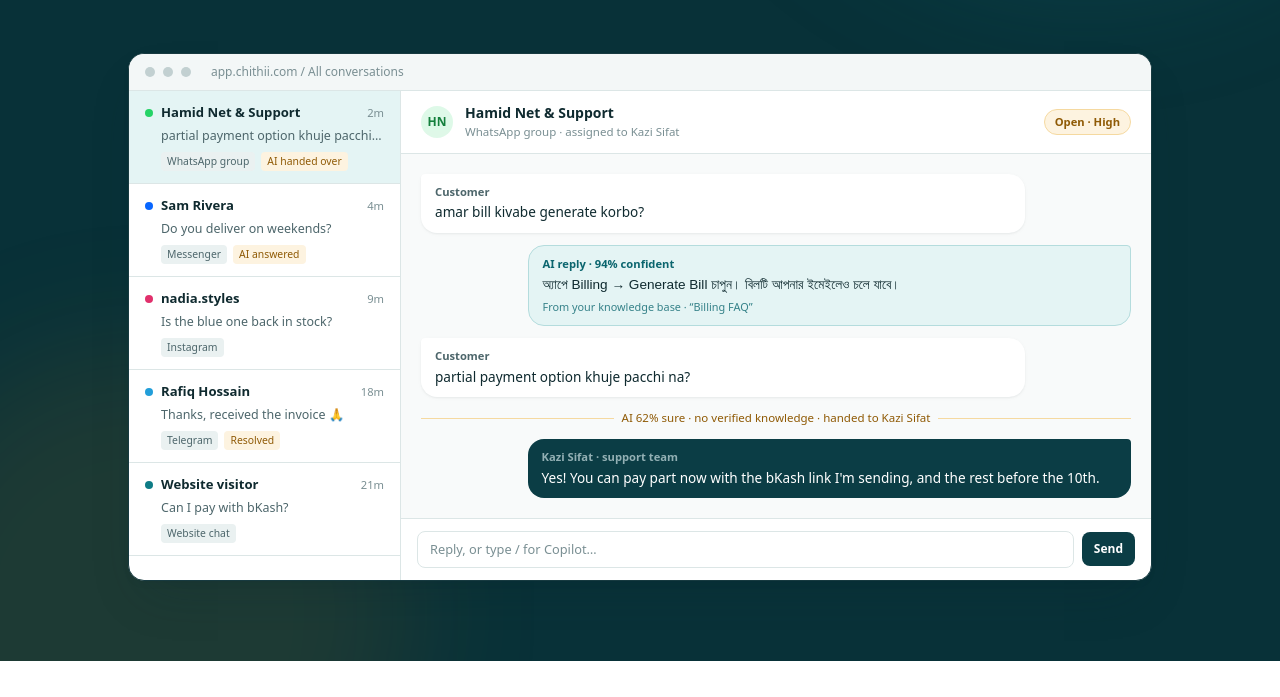
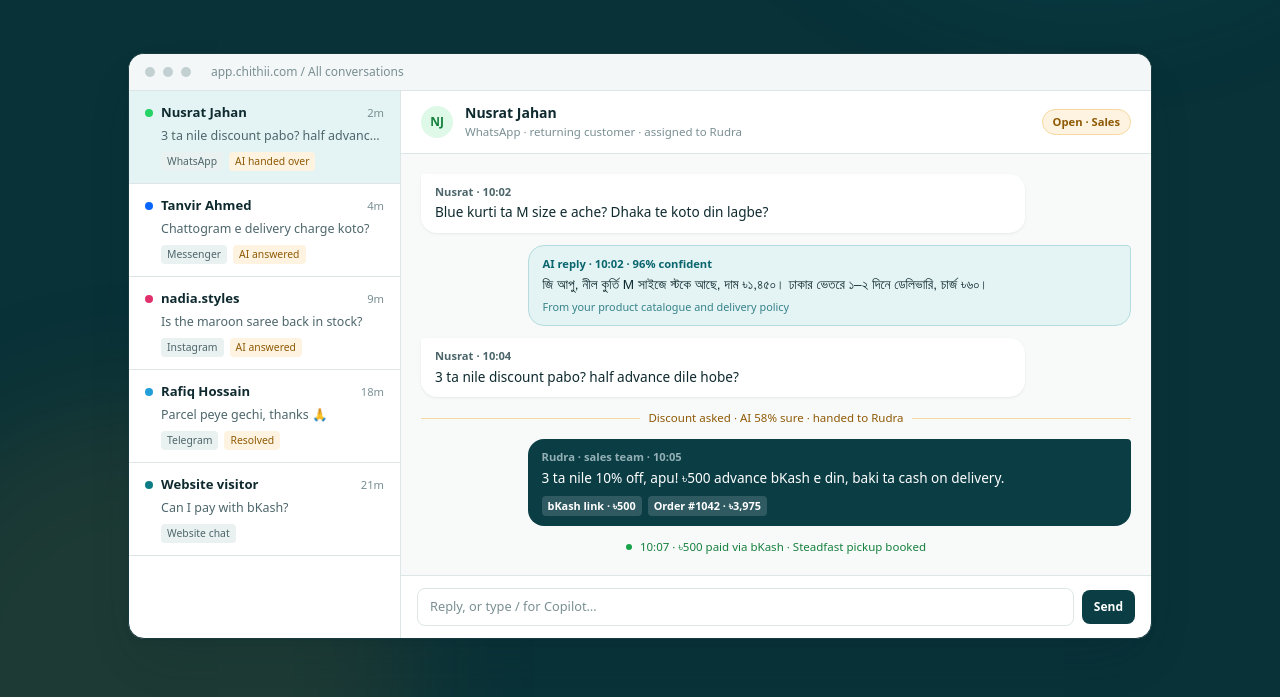
Before and after one commit to MDMahmudulHasanRudra/chithii, an Astro site: page / in a window 1280 px wide. Shown: the part 632-1329 px from the top of the page. Built offline with nearby package versions, Linux system fonts and the light colour scheme; Astro itself is replaced by a stand-in of ours.

Commit message:
Rework homepage demo chat as a shop sale handled by AI and Rudra
Replace the old customer and agent names with a fictional shop customer
and the founder as the teammate; show AI reply, handover, bKash payment
and courier booking in one conversation.

Co-Authored-By: Claude Opus 5.5 <noreply@anthropic.com>

```diff
--- a/src/components/InboxMock.astro
+++ b/src/components/InboxMock.astro
@@ -1,15 +1,15 @@
 ---
 // An illustration of the Chithii inbox, drawn in HTML so it stays sharp and needs no images.
 const threads = [
-  { name: 'Hamid Net & Support', ch: 'WhatsApp group', color: 'bg-wa', last: 'partial payment option khuje pacchi na?', time: '2m', active: true, badge: 'AI handed over' },
-  { name: 'Sam Rivera', ch: 'Messenger', color: 'bg-fb', last: 'Do you deliver on weekends?', time: '4m', badge: 'AI answered' },
-  { name: 'nadia.styles', ch: 'Instagram', color: 'bg-ig', last: 'Is the blue one back in stock?', time: '9m' },
-  { name: 'Rafiq Hossain', ch: 'Telegram', color: 'bg-tg', last: 'Thanks, received the invoice 🙏', time: '18m', badge: 'Resolved' },
+  { name: 'Nusrat Jahan', ch: 'WhatsApp', color: 'bg-wa', last: '3 ta nile discount pabo? half advance dile hobe?', time: '2m', active: true, badge: 'AI handed over' },
+  { name: 'Tanvir Ahmed', ch: 'Messenger', color: 'bg-fb', last: 'Chattogram e delivery charge koto?', time: '4m', badge: 'AI answered' },
+  { name: 'nadia.styles', ch: 'Instagram', color: 'bg-ig', last: 'Is the maroon saree back in stock?', time: '9m', badge: 'AI answered' },
+  { name: 'Rafiq Hossain', ch: 'Telegram', color: 'bg-tg', last: 'Parcel peye gechi, thanks 🙏', time: '18m', badge: 'Resolved' },
   { name: 'Website visitor', ch: 'Website chat', color: 'bg-accent', last: 'Can I pay with bKash?', time: '21m' },
 ];
 ---
 
-<div class="overflow-hidden rounded-2xl border border-tide-line bg-white text-left text-ink shadow-[var(--shadow-float)]" role="img" aria-label="Illustration of the Chithii inbox: conversations from WhatsApp, Messenger, Instagram, Telegram and website chat in one list, with an AI handover in the open conversation.">
+<div class="overflow-hidden rounded-2xl border border-tide-line bg-white text-left text-ink shadow-[var(--shadow-float)]" role="img" aria-label="Illustration of the Chithii inbox: conversations from WhatsApp, Messenger, Instagram, Telegram and website chat in one list, with an AI reply, a handover to a teammate, a bKash payment and a courier booking in the open conversation.">
   <!-- window bar -->
   <div class="flex items-center gap-2 border-b border-line bg-mist px-4 py-2.5">
     <span class="size-2.5 rounded-full bg-line-strong"></span><span class="size-2.5 rounded-full bg-line-strong"></span><span class="size-2.5 rounded-full bg-line-strong"></span>
@@ -38,35 +38,43 @@ const threads = [
     <!-- thread -->
     <div class="flex flex-col">
       <div class="flex items-center gap-3 border-b border-line px-5 py-3">
-        <span class="flex size-8 items-center justify-center rounded-full bg-wa/15 text-xs font-bold text-ok-ink">HN</span>
+        <span class="flex size-8 items-center justify-center rounded-full bg-wa/15 text-xs font-bold text-ok-ink">NJ</span>
         <div class="min-w-0">
-          <p class="truncate text-sm font-semibold">Hamid Net & Support</p>
-          <p class="text-[0.72rem] text-subtle">WhatsApp group · assigned to Kazi Sifat</p>
+          <p class="truncate text-sm font-semibold">Nusrat Jahan</p>
+          <p class="text-[0.72rem] text-subtle">WhatsApp · returning customer · assigned to Rudra</p>
         </div>
-        <span class="ml-auto rounded-full border border-marigold-line bg-marigold-soft px-2.5 py-1 text-[0.7rem] font-semibold text-marigold-ink">Open · High</span>
+        <span class="ml-auto rounded-full border border-marigold-line bg-marigold-soft px-2.5 py-1 text-[0.7rem] font-semibold text-marigold-ink">Open · Sales</span>
       </div>
       <div class="flex-1 space-y-3 bg-mist/60 px-5 py-5 text-[0.85rem]">
         <div class="max-w-[85%] rounded-2xl rounded-tl-sm bg-white px-3.5 py-2.5 shadow-[var(--shadow-card)]">
-          <p class="text-[0.7rem] font-semibold text-muted">Customer</p>
-          <p class="mt-0.5">amar bill kivabe generate korbo?</p>
+          <p class="text-[0.7rem] font-semibold text-muted">Nusrat · 10:02</p>
+          <p class="mt-0.5">Blue kurti ta M size e ache? Dhaka te koto din lagbe?</p>
         </div>
         <div class="ml-auto max-w-[85%] rounded-2xl rounded-tr-sm border border-accent-line bg-accent-soft px-3.5 py-2.5">
-          <p class="flex items-center gap-1.5 text-[0.7rem] font-semibold text-accent-ink">AI reply · 94% confident</p>
-          <p class="mt-0.5 font-bangla">অ্যাপে Billing → Generate Bill চাপুন। বিলটি আপনার ইমেইলেও চলে যাবে।</p>
-          <p class="mt-1 text-[0.68rem] text-accent-ink/80">From your knowledge base · “Billing FAQ”</p>
+          <p class="text-[0.7rem] font-semibold text-accent-ink">AI reply · 10:02 · 96% confident</p>
+          <p class="mt-0.5 font-bangla">জি আপু, নীল কুর্তি M সাইজে স্টকে আছে, দাম ৳১,৪৫০। ঢাকার ভেতরে ১–২ দিনে ডেলিভারি, চার্জ ৳৬০।</p>
+          <p class="mt-1 text-[0.68rem] text-accent-ink/80">From your product catalogue and delivery policy</p>
         </div>
         <div class="max-w-[85%] rounded-2xl rounded-tl-sm bg-white px-3.5 py-2.5 shadow-[var(--shadow-card)]">
-          <p class="text-[0.7rem] font-semibold text-muted">Customer</p>
-          <p class="mt-0.5">partial payment option khuje pacchi na?</p>
+          <p class="text-[0.7rem] font-semibold text-muted">Nusrat · 10:04</p>
+          <p class="mt-0.5">3 ta nile discount pabo? half advance dile hobe?</p>
         </div>
         <div class="flex items-center gap-2 text-[0.72rem] font-medium text-marigold-ink">
           <span class="h-px flex-1 bg-marigold-line"></span>
-          AI 62% sure · no verified knowledge · handed to Kazi Sifat
+          Discount asked · AI 58% sure · handed to Rudra
           <span class="h-px flex-1 bg-marigold-line"></span>
         </div>
         <div class="ml-auto max-w-[85%] rounded-2xl rounded-tr-sm bg-tide px-3.5 py-2.5 text-white">
-          <p class="text-[0.7rem] font-semibold text-tide-muted">Kazi Sifat · support team</p>
-          <p class="mt-0.5">Yes! You can pay part now with the bKash link I'm sending, and the rest before the 10th.</p>
+          <p class="text-[0.7rem] font-semibold text-tide-muted">Rudra · sales team · 10:05</p>
+          <p class="mt-0.5">3 ta nile 10% off, apu! ৳500 advance bKash e din, baki ta cash on delivery.</p>
+          <div class="mt-2 flex flex-wrap gap-1.5 text-[0.68rem] font-semibold">
+            <span class="rounded bg-white/15 px-1.5 py-0.5">bKash link · ৳500</span>
+            <span class="rounded bg-white/15 px-1.5 py-0.5">Order #1042 · ৳3,975</span>
+          </div>
+        </div>
+        <div class="flex items-center justify-center gap-2 text-[0.72rem] font-medium text-ok-ink">
+          <span class="size-1.5 rounded-full bg-ok"></span>
+          10:07 · ৳500 paid via bKash · Steadfast pickup booked
         </div>
       </div>
       <div class="flex items-center gap-2 border-t border-line px-4 py-3">
--- a/src/pages/index.astro
+++ b/src/pages/index.astro
@@ -191,11 +191,11 @@ const faqSchema = {
             <span class="ml-auto text-xs font-medium text-subtle">Notification Center</span>
           </div>
           <dl class="mt-4 grid grid-cols-[7.5rem_1fr] gap-y-2 text-[0.9rem]">
-            <dt class="text-muted">Group</dt><dd class="font-medium">Hamid Net & Support</dd>
-            <dt class="text-muted">Message</dt><dd class="font-medium">partial payment option khuje pacchi na?</dd>
-            <dt class="text-muted">AI confidence</dt><dd><span class="rounded bg-marigold-soft px-1.5 py-0.5 font-semibold text-marigold-ink">62%</span></dd>
-            <dt class="text-muted">Intent</dt><dd class="font-medium">Billing question</dd>
-            <dt class="text-muted">Reason</dt><dd class="font-medium">No verified knowledge covers this</dd>
+            <dt class="text-muted">Customer</dt><dd class="font-medium">Nusrat Jahan · WhatsApp</dd>
+            <dt class="text-muted">Message</dt><dd class="font-medium">3 ta nile discount pabo? half advance dile hobe?</dd>
+            <dt class="text-muted">AI confidence</dt><dd><span class="rounded bg-marigold-soft px-1.5 py-0.5 font-semibold text-marigold-ink">58%</span></dd>
+            <dt class="text-muted">Intent</dt><dd class="font-medium">Discount and payment terms</dd>
+            <dt class="text-muted">Reason</dt><dd class="font-medium">Discounts need a person to approve</dd>
           </dl>
         </div>
         <div class="card ml-0 p-5 sm:ml-10">
@@ -210,7 +210,7 @@ const faqSchema = {
             <Icon name="arrow" size={14} class="text-subtle" />
             <span class="rounded-full bg-alert-soft px-2.5 py-1 text-alert">Angry</span>
           </div>
-          <p class="mt-4 border-t border-line pt-3 text-[0.82rem] text-muted">AI replies paused, rules continue · Kazi Sifat alerted</p>
+          <p class="mt-4 border-t border-line pt-3 text-[0.82rem] text-muted">AI replies paused, rules continue · Rudra alerted</p>
         </div>
         <div class="card ml-0 flex items-center gap-4 p-5 sm:ml-20">
           <span class="flex size-10 items-center justify-center rounded-lg bg-alert-soft text-alert"><Icon name="toggle" /></span>
@@ -272,8 +272,8 @@ const faqSchema = {
         <div class="card p-6" role="img" aria-label="Support assignment timeline from new message to completed within SLA.">
           <p class="flex items-center gap-2 font-semibold"><Icon name="timer" size={18} class="text-accent" /> Support assignment</p>
           <ol class="mt-5 space-y-4 border-l-2 border-line pl-5 text-[0.9rem]">
-            <li class="relative"><span class="absolute top-1.5 -left-[1.6rem] size-2.5 rounded-full bg-accent"></span><p class="font-medium">Customer waiting</p><p class="text-muted">10:02 · Karnaphuli Broadband</p></li>
-            <li class="relative"><span class="absolute top-1.5 -left-[1.6rem] size-2.5 rounded-full bg-accent"></span><p class="font-medium">Assigned to Kazi Sifat</p><p class="text-muted">10:02 · due 10:17 (15 min SLA)</p></li>
+            <li class="relative"><span class="absolute top-1.5 -left-[1.6rem] size-2.5 rounded-full bg-accent"></span><p class="font-medium">Customer waiting</p><p class="text-muted">10:02 · Nusrat Jahan on WhatsApp</p></li>
+            <li class="relative"><span class="absolute top-1.5 -left-[1.6rem] size-2.5 rounded-full bg-accent"></span><p class="font-medium">Assigned to Rudra</p><p class="text-muted">10:02 · due 10:17 (15 min SLA)</p></li>
             <li class="relative"><span class="absolute top-1.5 -left-[1.6rem] size-2.5 rounded-full bg-ok"></span><p class="font-medium text-ok-ink">Answered in 6 min</p><p class="text-muted">10:08 · within SLA</p></li>
           </ol>
         </div>
@@ -282,7 +282,7 @@ const faqSchema = {
           <div class="mt-5 space-y-3.5 text-[0.85rem]">
             {
               [
-                { n: 'Kazi Sifat', v: 96, w: 'w-[96%]' },
+                { n: 'Rudra', v: 96, w: 'w-[96%]' },
                 { n: 'Nadia Rahman', v: 91, w: 'w-[91%]' },
                 { n: 'Arif Hasan', v: 84, w: 'w-[84%]' },
                 { n: 'Tania Akter', v: 72, w: 'w-[72%]' },
```
